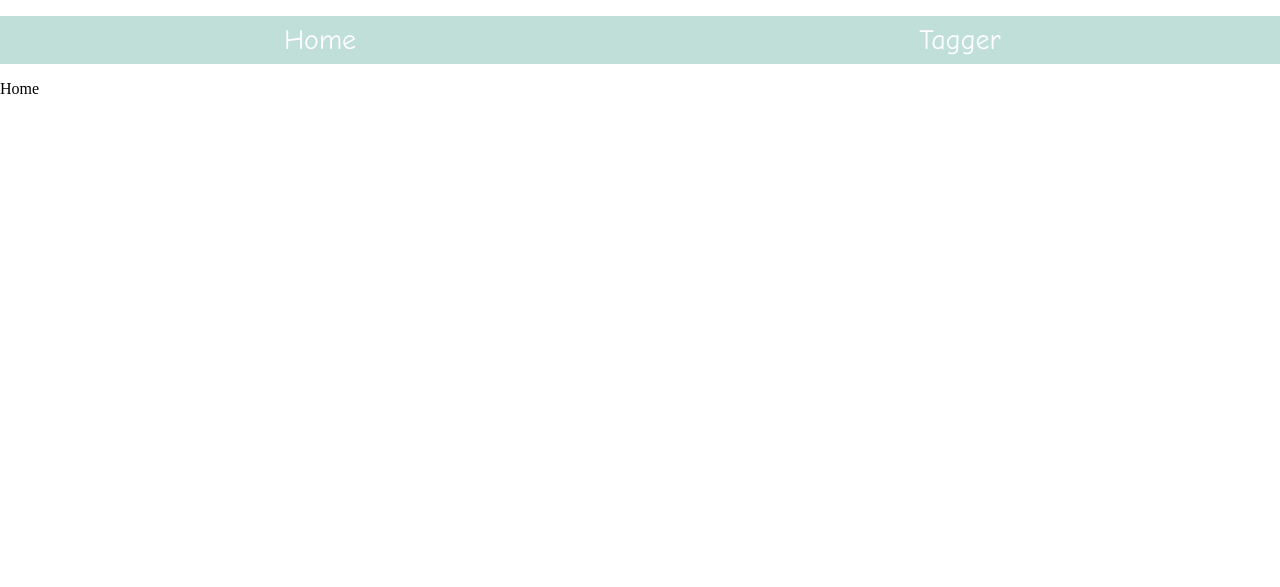
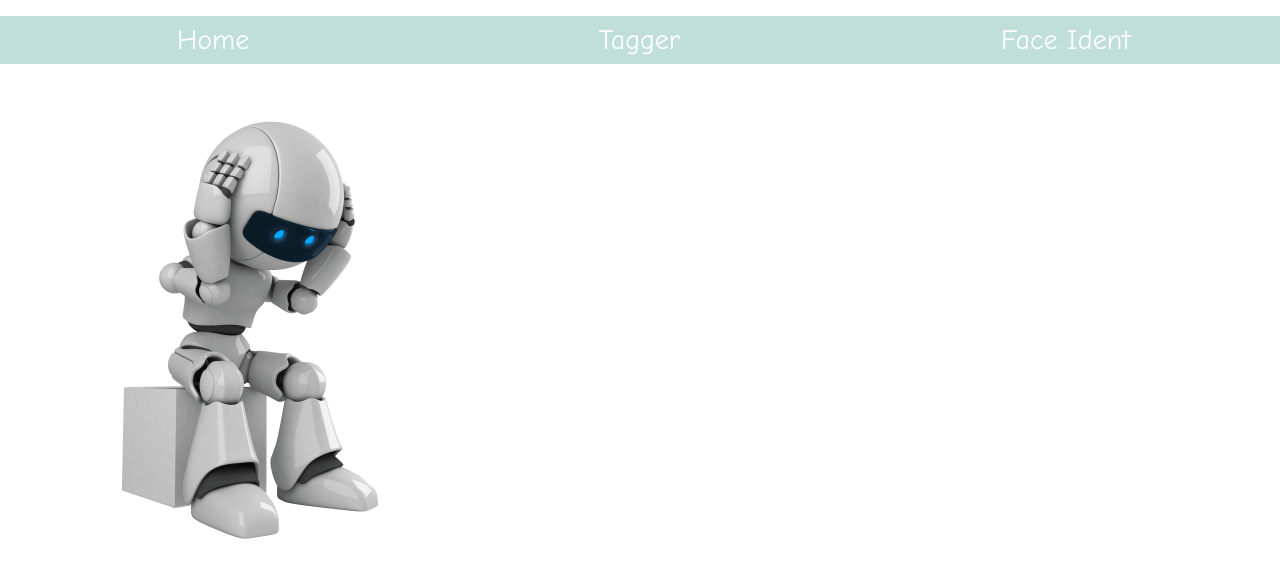
Before and after one commit to tom6311tom6311/ImageTagger, a React app: page / in a window 1280 px wide. Built offline with nearby package versions, Linux system fonts and the light colour scheme.

Commit message:
feat: add robot-thinking image for home page; add face-ident tab
Signed-off-by: tomHuang <tom.huang@positivegrid.com>

```diff
--- /dev/null
+++ b/src/js/components/smart/FaceIdent/FaceIdent.component.js
@@ -0,0 +1,7 @@
+import React from 'react';
+
+const FaceIdent = () => (
+  <div>Face Ident</div>
+);
+
+export default FaceIdent;
--- a/src/js/components/smart/Header/Header.component.js
+++ b/src/js/components/smart/Header/Header.component.js
@@ -9,6 +9,7 @@ const Header = () => (
       <ul>
         <li><Link className="navLink" to="/">Home</Link></li>
         <li><Link className="navLink" to="/tagger">Tagger</Link></li>
+        <li><Link className="navLink" to="/face_ident">Face Ident</Link></li>
       </ul>
     </nav>
   </header>
--- a/src/js/components/smart/Header/Header.styl
+++ b/src/js/components/smart/Header/Header.styl
@@ -5,7 +5,7 @@ header
       padding 0
       & > li
         display: inline-block
-        width: 50%
+        width: 33.3%
         height: 48px
         list-style-type: none
         text-align: center
--- a/src/js/components/smart/Home/Home.component.js
+++ b/src/js/components/smart/Home/Home.component.js
@@ -1,7 +1,16 @@
 import React from 'react';
+import RobotThinkImg from '../../../../../res/robot_think.png';
+
+require('./Home.styl');
 
 const Home = () => (
-  <div>Home</div>
+  <div className="home">
+    <img
+      className="homeRobotThinkImage"
+      src={RobotThinkImg}
+      alt="Nothing"
+    />
+  </div>
 );
 
 export default Home;
--- a/src/js/components/smart/Home/Home.styl
+++ b/src/js/components/smart/Home/Home.styl
@@ -0,0 +1,3 @@
+.home
+  &RobotThinkImage
+    width: 500px
--- a/src/js/components/smart/Main/Main.component.js
+++ b/src/js/components/smart/Main/Main.component.js
@@ -2,12 +2,14 @@ import React from 'react';
 import { Switch, Route } from 'react-router-dom';
 import Home from '../Home/Home.component';
 import Tagger from '../Tagger/Tagger.component';
+import FaceIdent from '../FaceIdent/FaceIdent.component';
 
 const Main = () => (
   <main>
     <Switch>
       <Route exact path="/" component={Home} />
       <Route path="/tagger" component={Tagger} />
+      <Route path="/face_ident" component={FaceIdent} />
     </Switch>
   </main>
 );
```
Also changed, not shown: res/robot_think.png (added), src/js/components/smart/FaceIdent/FaceIdent.styl (added).
